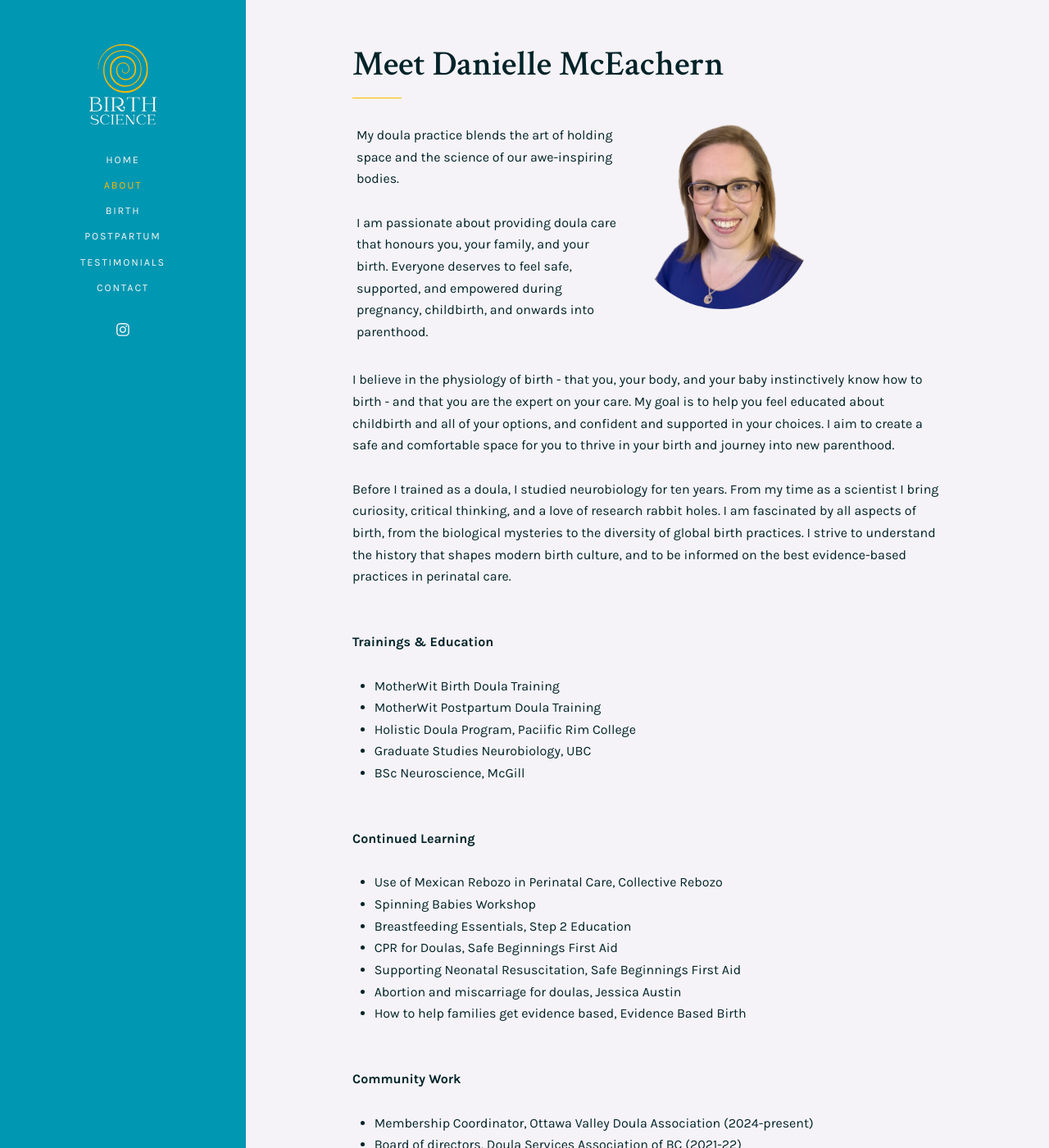
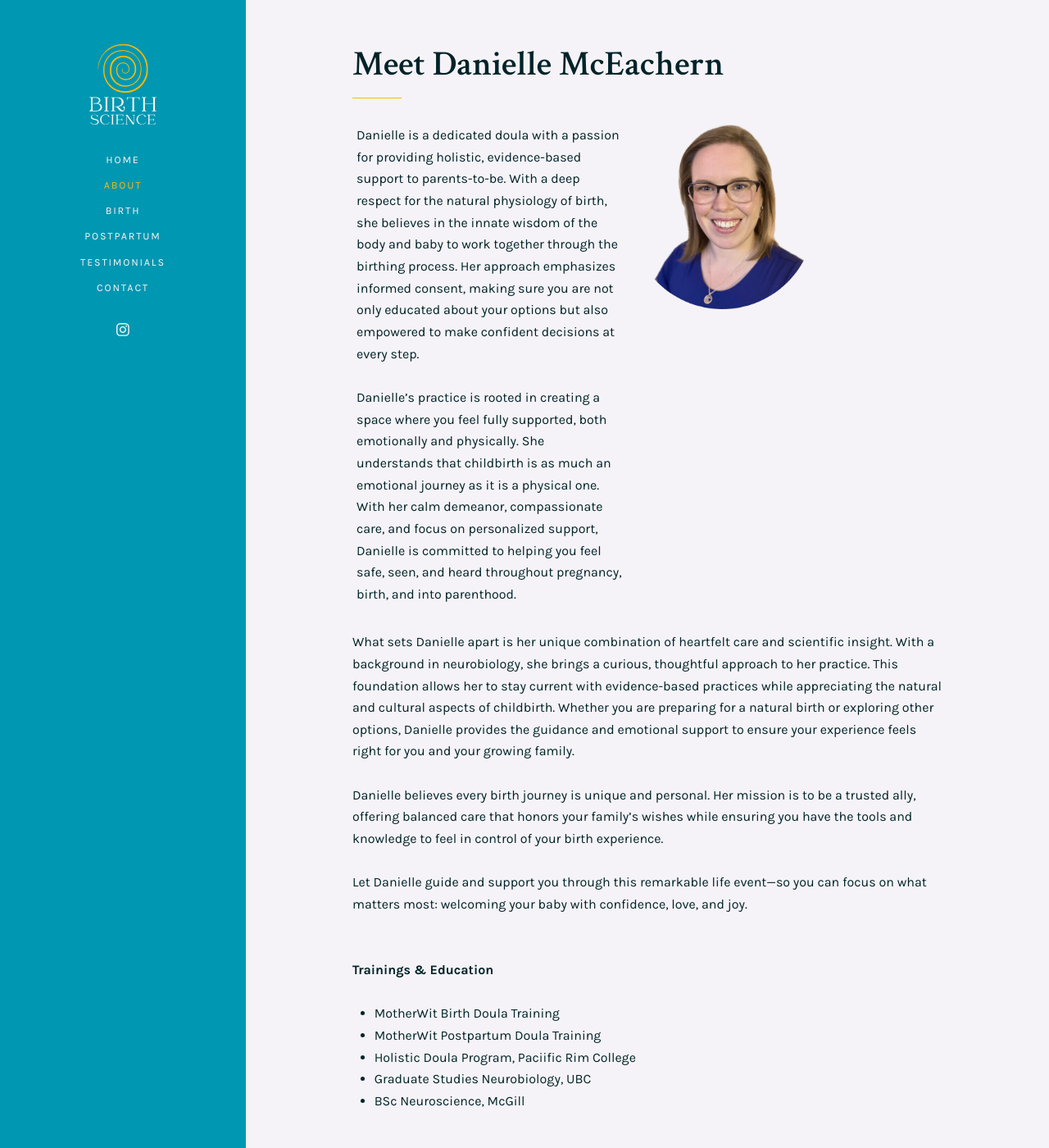
Before and after one commit to mch3rry/mypage, a Jekyll site: the page built from about.md, in a window 1280 px wide and 1400 px high. Shown: the whole window at 82% size. Built offline with Jekyll 4.4.1, drawn with Linux system fonts in a browser that asks for light colours.

Commit message:
Update about.md

```diff
--- a/about.md
+++ b/about.md
@@ -32,9 +32,9 @@ title: "Meet Danielle McEachern"
 <div class="row">
   <div class="column">
 
-  <p>My doula practice blends the art of holding space and the science of our awe-inspiring bodies.</p>
+  <p>Danielle is a dedicated doula with a passion for providing holistic, evidence-based support to parents-to-be. With a deep respect for the natural physiology of birth, she believes in the innate wisdom of the body and baby to work together through the birthing process. Her approach emphasizes informed consent, making sure you are not only educated about your options but also empowered to make confident decisions at every step.</p>
 
-  <p>I am passionate about providing doula care that honours you, your family, and your birth. Everyone deserves to feel safe, supported, and empowered during pregnancy, childbirth, and onwards into parenthood.</p>
+  <p>Danielle’s practice is rooted in creating a space where you feel fully supported, both emotionally and physically. She understands that childbirth is as much an emotional journey as it is a physical one. With her calm demeanor, compassionate care, and focus on personalized support, Danielle is committed to helping you feel safe, seen, and heard throughout pregnancy, birth, and into parenthood.</p>
 
   </div>
 
@@ -47,11 +47,11 @@ title: "Meet Danielle McEachern"
   </div>
 </div>
 
+<p>What sets Danielle apart is her unique combination of heartfelt care and scientific insight. With a background in neurobiology, she brings a curious, thoughtful approach to her practice. This foundation allows her to stay current with evidence-based practices while appreciating the natural and cultural aspects of childbirth. Whether you are preparing for a natural birth or exploring other options, Danielle provides the guidance and emotional support to ensure your experience feels right for you and your growing family.</p>
 
+<p>Danielle believes every birth journey is unique and personal. Her mission is to be a trusted ally, offering balanced care that honors your family’s wishes while ensuring you have the tools and knowledge to feel in control of your birth experience.</p>
 
-<p>I believe in the physiology of birth - that you, your body, and your baby instinctively know how to birth - and that you are the expert on your care. My goal is to help you feel educated about childbirth and all of your options, and confident and supported in your choices. I aim to create a safe and comfortable space for you to thrive in your birth and journey into new parenthood.</p>
-
-<p>Before I trained as a doula, I studied neurobiology for ten years. From my time as a scientist I bring curiosity, critical thinking, and a love of research rabbit holes. I am fascinated by all aspects of birth, from the biological mysteries to the diversity of global birth practices. I strive to understand the history that shapes modern birth culture, and to be informed on the best evidence-based practices in perinatal care.</p>
+<p>Let Danielle guide and support you through this remarkable life event—so you can focus on what matters most: welcoming your baby with confidence, love, and joy.</p>
 
 <br>
 **Trainings & Education**
```
